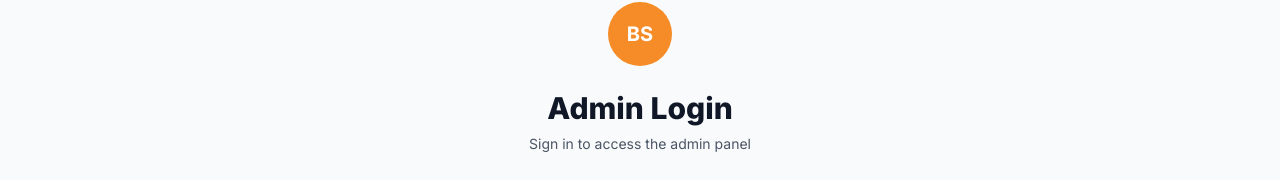
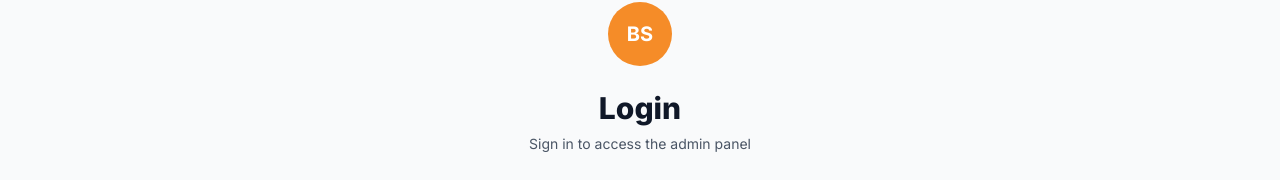
Before and after one commit to Blum-FF-Roo/beth-shalom-fairfield, a Next.js app: page /admin/login in a window 1280 px wide. Shown: the part 147-327 px from the top of the page. Built offline with nearby package versions, Linux system fonts and the light colour scheme; no server answers.

Commit message:
remove admin word

```diff
--- a/src/app/admin/login/page.tsx
+++ b/src/app/admin/login/page.tsx
@@ -69,7 +69,7 @@ export default function LoginPage() {
           </div>
         </div>
         <h2 className="mt-6 text-center text-3xl font-extrabold text-gray-900">
-          Admin Login
+          Login
         </h2>
         <p className="mt-2 text-center text-sm text-gray-600">
           Sign in to access the admin panel
--- a/src/components/layout/Header.tsx
+++ b/src/components/layout/Header.tsx
@@ -128,7 +128,7 @@ export default function Header() {
                     onClick={toggleMenu}
                   >
                     <Settings className="h-4 w-4 mr-2" />
-                    Admin Login
+                    Login
                   </Link>
                 </div>
               ) : (
```
